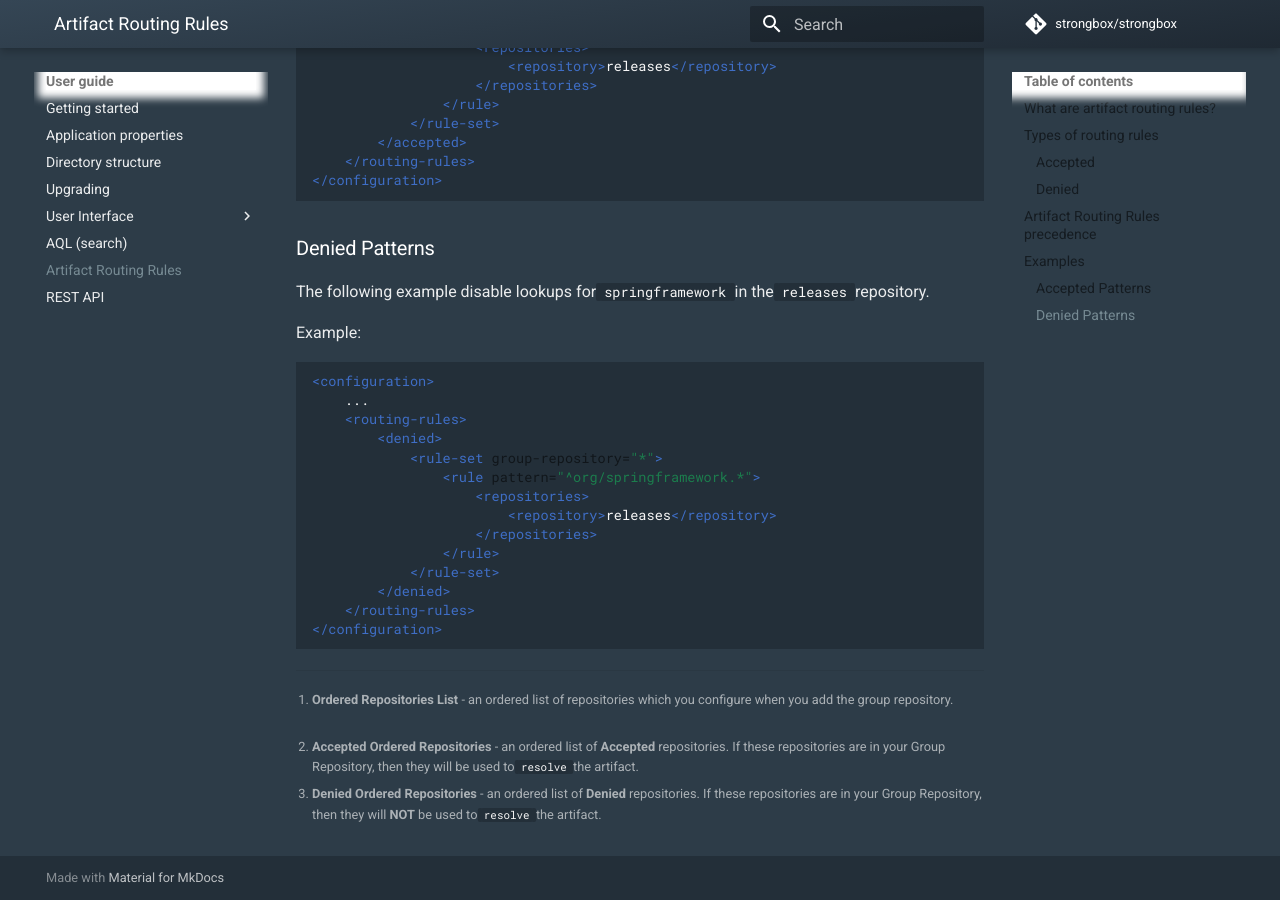
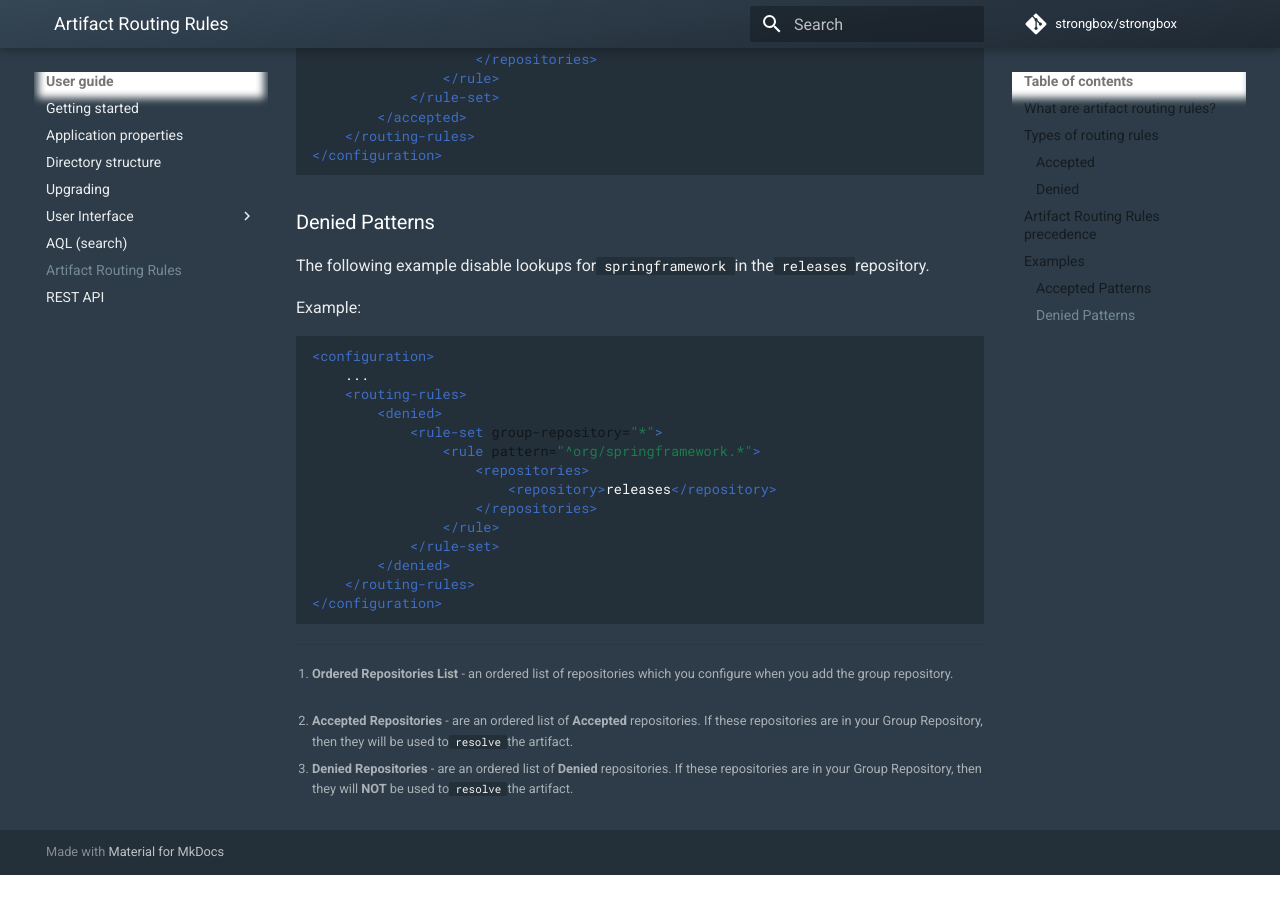
Before and after one commit to strongbox/strongbox-docs, an MkDocs documentation site: the page built from docs/user-guide/artifact-routing-rules.md, in a window 1280 px wide and 900 px high, scrolled down 1767 px. Built offline with MkDocs 1.6.1 and Material for MkDocs 9.7.7, drawn with Linux system fonts in a browser that asks for light colours; comment, search, counter and statistics services are not loaded; after the commit the page ends 2642 px from its top, so only the background shows below that; some of the changed text lies outside the part shown.

Commit message:
Updating artifact-routing-rules.md

````diff
--- a/docs/user-guide/artifact-routing-rules.md
+++ b/docs/user-guide/artifact-routing-rules.md
@@ -12,14 +12,14 @@
 
 ### Accepted
 
-Allowed routing rules are used to allow resolving the artifact/path from the [accepted ordered repositories](#fn:2)[^2].
+Allowed routing rules are used to allow resolving the artifact/path from the [accepted repositories](#fn:2)[^2].
 
 By default all [ordered repositories](#fn:1)[^1] will `accept` any url pattern. Therefore, this rule is only useful when
 it is used with a `deny` rule.
 
 ### Denied
 
-Denied routing rules are used to `block` resolving the artifact/path from the [denied ordered repositories](#fn:3)[^3].
+Denied routing rules are used to `block` resolving the artifact/path from the [denied repositories](#fn:3)[^3].
 
 ## Artifact Routing Rules precedence
 
@@ -91,7 +91,7 @@
 ```
 
 [^1]: **Ordered Repositories List** - an ordered list of repositories which you configure when you add the group repository.
-[^2]: **Accepted Ordered Repositories** - an ordered list of **Accepted** repositories. If these repositories are in your Group Repository,
+[^2]: **Accepted Repositories** - are an ordered list of **Accepted** repositories. If these repositories are in your Group Repository,
       then they will be used to `resolve` the artifact.
-[^3]: **Denied Ordered Repositories** - an ordered list of **Denied** repositories. If these repositories are in your Group Repository,
+[^3]: **Denied Repositories** - are an ordered list of **Denied** repositories. If these repositories are in your Group Repository,
       then they will **NOT** be used to `resolve` the artifact.
````
